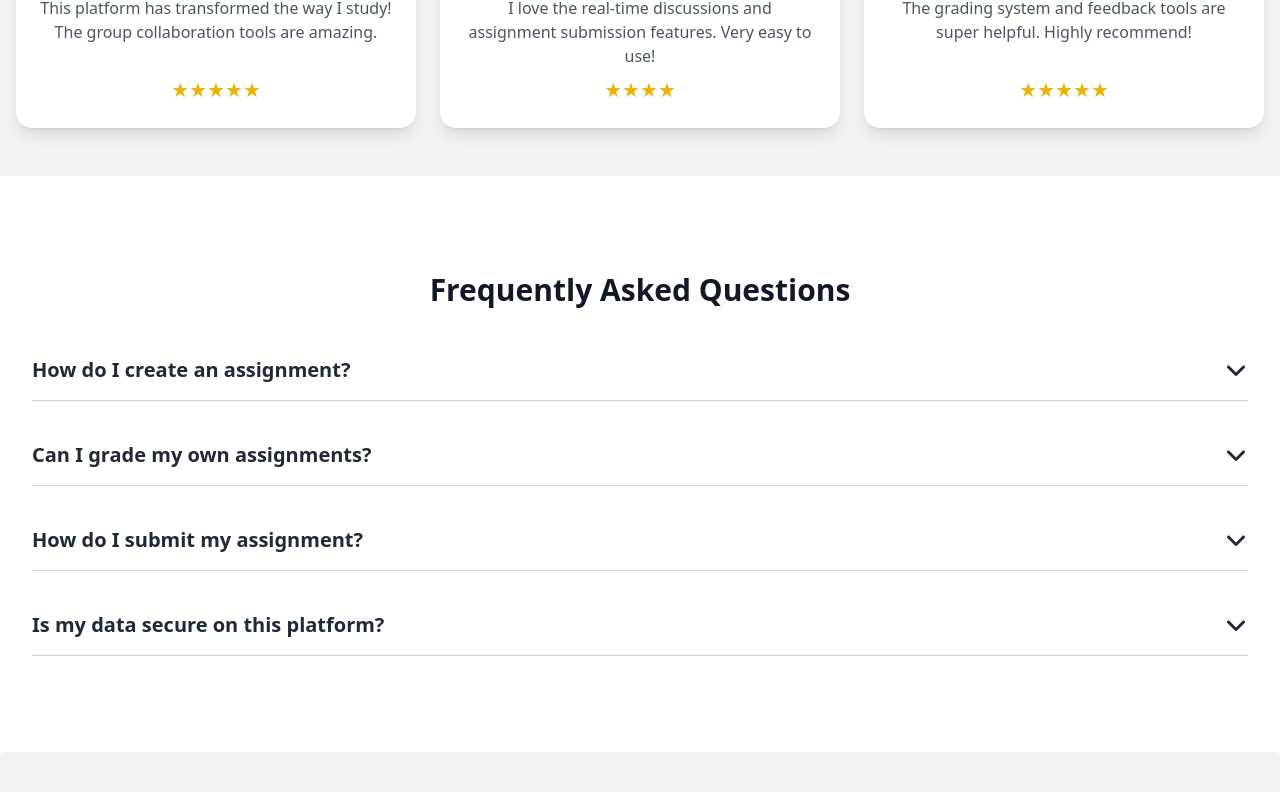
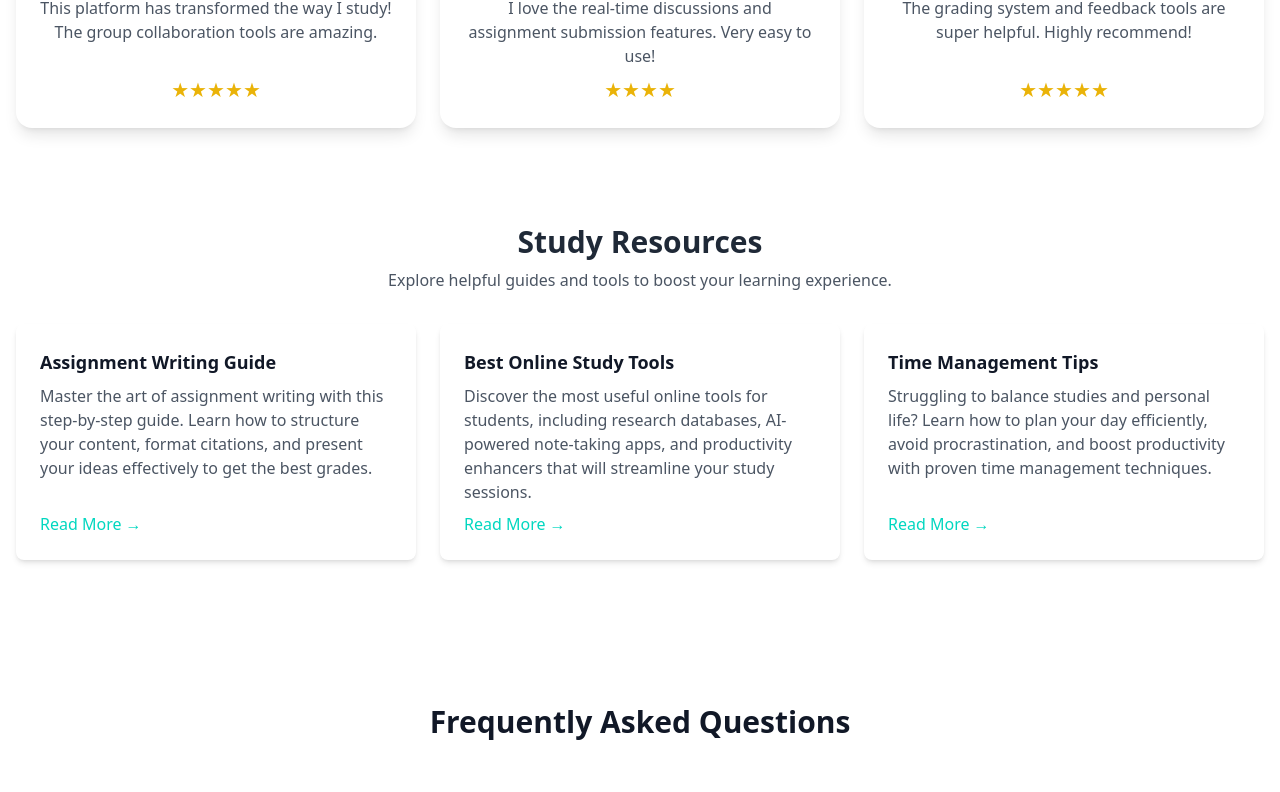
Before and after one commit to Shanto910/study-buddies-client-side, a React (Vite) app: page / in a window 1280 px wide. Shown: the part 1472-2264 px from the top of the page. Built offline with nearby package versions, Linux system fonts and the light colour scheme; no server answers.

Commit message:
add: resources section and some ui changes

```diff
--- /dev/null
+++ b/src/Components/Resources.jsx
@@ -0,0 +1,51 @@
+const resources = [
+	{
+		title: 'Assignment Writing Guide',
+		description:
+			'Master the art of assignment writing with this step-by-step guide. Learn how to structure your content, format citations, and present your ideas effectively to get the best grades.',
+		link: 'https://en.wikipedia.org/wiki/Wikipedia:Student_assignments',
+	},
+	{
+		title: 'Best Online Study Tools',
+		description:
+			'Discover the most useful online tools for students, including research databases, AI-powered note-taking apps, and productivity enhancers that will streamline your study sessions.',
+		link: 'https://en.wikipedia.org/wiki/Study_software',
+	},
+	{
+		title: 'Time Management Tips',
+		description:
+			'Struggling to balance studies and personal life? Learn how to plan your day efficiently, avoid procrastination, and boost productivity with proven time management techniques.',
+		link: 'https://en.wikipedia.org/wiki/Time_management',
+	},
+];
+
+const Resources = () => {
+	return (
+		<section className="px-4 py-12">
+			<div className="mx-auto text-center max-w-7xl">
+				<h2 className="text-3xl font-bold text-gray-800">Study Resources</h2>
+				<p className="mt-2 text-gray-600">
+					Explore helpful guides and tools to boost your learning experience.
+				</p>
+			</div>
+
+			<div className="grid grid-cols-1 gap-6 mx-auto mt-8 max-w-7xl sm:grid-cols-2 md:grid-cols-3">
+				{resources.map((resource, index) => (
+					<div key={index} className="flex flex-col flex-1 p-6 rounded-lg shadow-md">
+						<h3 className="text-lg font-semibold text-gray-900">{resource.title}</h3>
+						<p className="my-2 text-gray-600">{resource.description}</p>
+						<a
+							href={resource.link}
+							target="_blank"
+							rel="noopener noreferrer"
+							className="block mt-auto font-medium text-accent hover:underline">
+							Read More →
+						</a>
+					</div>
+				))}
+			</div>
+		</section>
+	);
+};
+
+export default Resources;
--- a/src/Components/Testimonial.jsx
+++ b/src/Components/Testimonial.jsx
@@ -23,7 +23,7 @@ const testimonials = [
 
 const Testimonial = () => {
 	return (
-		<section className="px-4 py-12 bg-base-200">
+		<section className="px-4 py-12">
 			<div className="max-w-5xl mx-auto text-center">
 				<h2 className="text-3xl font-bold text-gray-800">What Our Students Say</h2>
 				<p className="mt-2 text-gray-600">
--- a/src/Pages/AllAssignments.jsx
+++ b/src/Pages/AllAssignments.jsx
@@ -24,10 +24,10 @@ const AllAssignments = () => {
 	};
 
 	return (
-		<div className="py-20 px-4 lg:px-8">
+		<div className="px-4 py-20 lg:px-8">
 			<div className="mx-auto max-w-7xl">
-				<div className="text-center mb-12">
-					<h2 className="md:text-4xl text-2xl font-bold mb-4 text-accent">
+				<div className="mb-12 text-center">
+					<h2 className="mb-4 text-2xl font-bold md:text-4xl text-accent">
 						Assignments Overview
 					</h2>
 					<p className="text-xl max-w-[62ch] mx-auto">
@@ -36,7 +36,7 @@ const AllAssignments = () => {
 					</p>
 				</div>
 				<div>
-					<div className="flex justify-center items-center gap-6 mb-8">
+					<div className="flex items-center justify-center gap-6 mb-8">
 						<div className="join">
 							<div>
 								<div>
@@ -58,14 +58,14 @@ const AllAssignments = () => {
 								<option value="hard">Hard</option>
 							</select>
 							<div className="indicator">
-								<button onClick={handleReset} className="btn btn-neutral join-item">
+								<button onClick={handleReset} className="btn btn-accent join-item">
 									Reset
 								</button>
 							</div>
 						</div>
 					</div>
 
-					<div className="grid gap-6 grid-cols-1 md:grid-cols-2 lg:grid-cols-3 ">
+					<div className="grid grid-cols-1 gap-6 md:grid-cols-2 lg:grid-cols-3 ">
 						{assignments.map(assign => (
 							<Cards
 								key={assign._id}
--- a/src/Pages/CreateAssignments.jsx
+++ b/src/Pages/CreateAssignments.jsx
@@ -48,13 +48,13 @@ const CreateAssignments = () => {
 
 	return (
 		<div className="min-h-[calc(100vh-264px)] my-16 px-4 lg:px-8">
-			<div className="flex flex-col justify-center items-center text-center mb-12">
-				<h2 className="md:text-4xl text-4xl font-bold text-accent">Create Assignments</h2>
+			<div className="flex flex-col items-center justify-center mb-12 text-center">
+				<h2 className="text-4xl font-bold md:text-4xl text-accent">Create Assignments</h2>
 			</div>
-			<div className="card bg-base-100 w-full max-w-2xl mx-auto shrink-0 shadow-2xl card-body">
+			<div className="w-full max-w-2xl mx-auto shadow-2xl card bg-base-100 shrink-0 card-body">
 				<form onSubmit={handleSubmit}>
-					<div className="grid grid-cols-1 md:grid-cols-6 gap-4">
-						<div className="form-control col-span-4">
+					<div className="grid grid-cols-1 gap-4 md:grid-cols-6">
+						<div className="col-span-4 form-control">
 							<label className="label">
 								<span className="label-text">Title</span>
 							</label>
@@ -66,7 +66,7 @@ const CreateAssignments = () => {
 								required
 							/>
 						</div>
-						<div className="form-control col-span-4 md:col-span-2">
+						<div className="col-span-4 form-control md:col-span-2">
 							<label className="label">
 								<span className="label-text">Marks</span>
 							</label>
@@ -80,8 +80,8 @@ const CreateAssignments = () => {
 						</div>
 					</div>
 
-					<div className="grid grid-cols-1 md:grid-cols-6 gap-4">
-						<div className="form-control col-span-4">
+					<div className="grid grid-cols-1 gap-4 md:grid-cols-6">
+						<div className="col-span-4 form-control">
 							<label className="label">
 								<span className="label-text">Assignment difficulty level</span>
 							</label>
@@ -92,12 +92,12 @@ const CreateAssignments = () => {
 							</select>
 						</div>
 
-						<div className="form-control col-span-4 md:col-span-2">
+						<div className="col-span-4 form-control md:col-span-2">
 							<label className="label">
 								<span className="label-text">Due Date</span>
 							</label>
 							<DatePicker
-								className="input input-bordered w-full"
+								className="w-full input input-bordered"
 								selected={startDate}
 								onChange={date => setStartDate(date)}
 							/>
@@ -126,8 +126,8 @@ const CreateAssignments = () => {
 							name="description"
 							required></textarea>
 					</div>
-					<div className="form-control mt-6">
-						<button className="btn btn-primary">Submit Assignment</button>
+					<div className="mt-6 form-control">
+						<button className="btn btn-accent">Submit Assignment</button>
 					</div>
 				</form>
 			</div>
--- a/src/Pages/HomePage.jsx
+++ b/src/Pages/HomePage.jsx
@@ -1,6 +1,7 @@
 import Banner from '../Components/Banner';
 import FAQ from '../Components/FAQ';
 import Features from '../Components/Features';
+import Resources from '../Components/Resources';
 import Testimonial from '../Components/Testimonial';
 
 const HomePage = () => {
@@ -9,6 +10,7 @@ const HomePage = () => {
 			<Banner />
 			<Features />
 			<Testimonial />
+			<Resources />
 			<FAQ />
 		</>
 	);
--- a/src/Pages/UpdateAssignment.jsx
+++ b/src/Pages/UpdateAssignment.jsx
@@ -60,7 +60,13 @@ const UpdateAssignment = () => {
 	};
 
 	return (
-		<div className="min-h-[calc(100vh-264px)] flex items-center justify-center my-16 px-4 lg:px-8">
+		<div className="min-h-[calc(100vh-264px)] flex flex-col items-center justify-center my-16 px-4 lg:px-8">
+			<div className="mb-12 text-center">
+				<h2 className="mb-4 text-2xl font-bold md:text-4xl text-accent">
+					Update Assignment
+				</h2>
+				<p className="text-xl max-w-[62ch] mx-auto">Update your assignment here</p>
+			</div>
 			<div className="w-full max-w-2xl shadow-2xl card bg-base-100 shrink-0 card-body">
 				<form onSubmit={handleSubmit}>
 					<div className="grid grid-cols-1 gap-4 md:grid-cols-6">
@@ -146,7 +152,7 @@ const UpdateAssignment = () => {
 							required></textarea>
 					</div>
 					<div className="mt-6 form-control">
-						<button className="btn btn-primary">Update Assignment</button>
+						<button className="btn btn-accent">Update Assignment</button>
 					</div>
 				</form>
 			</div>
```
